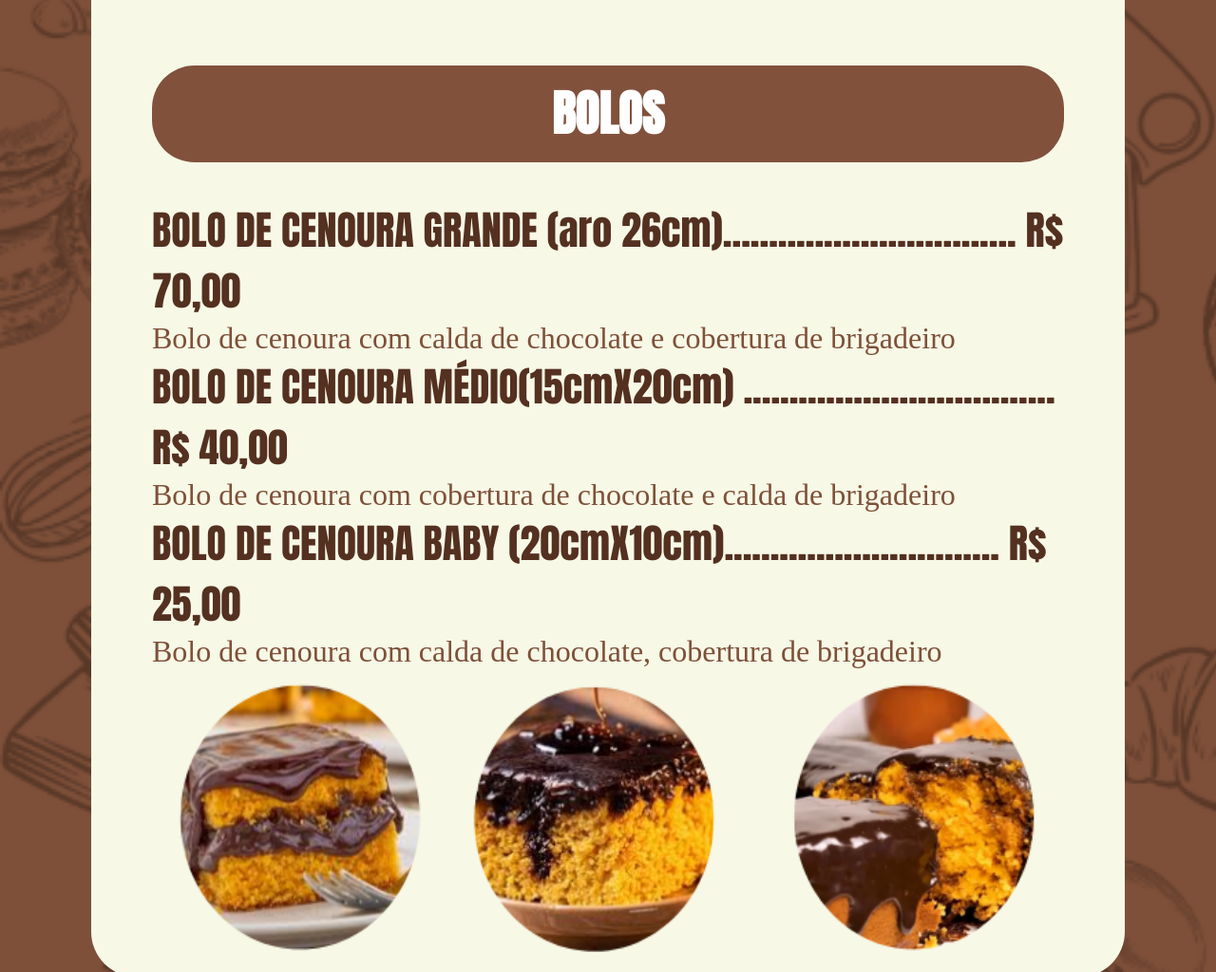
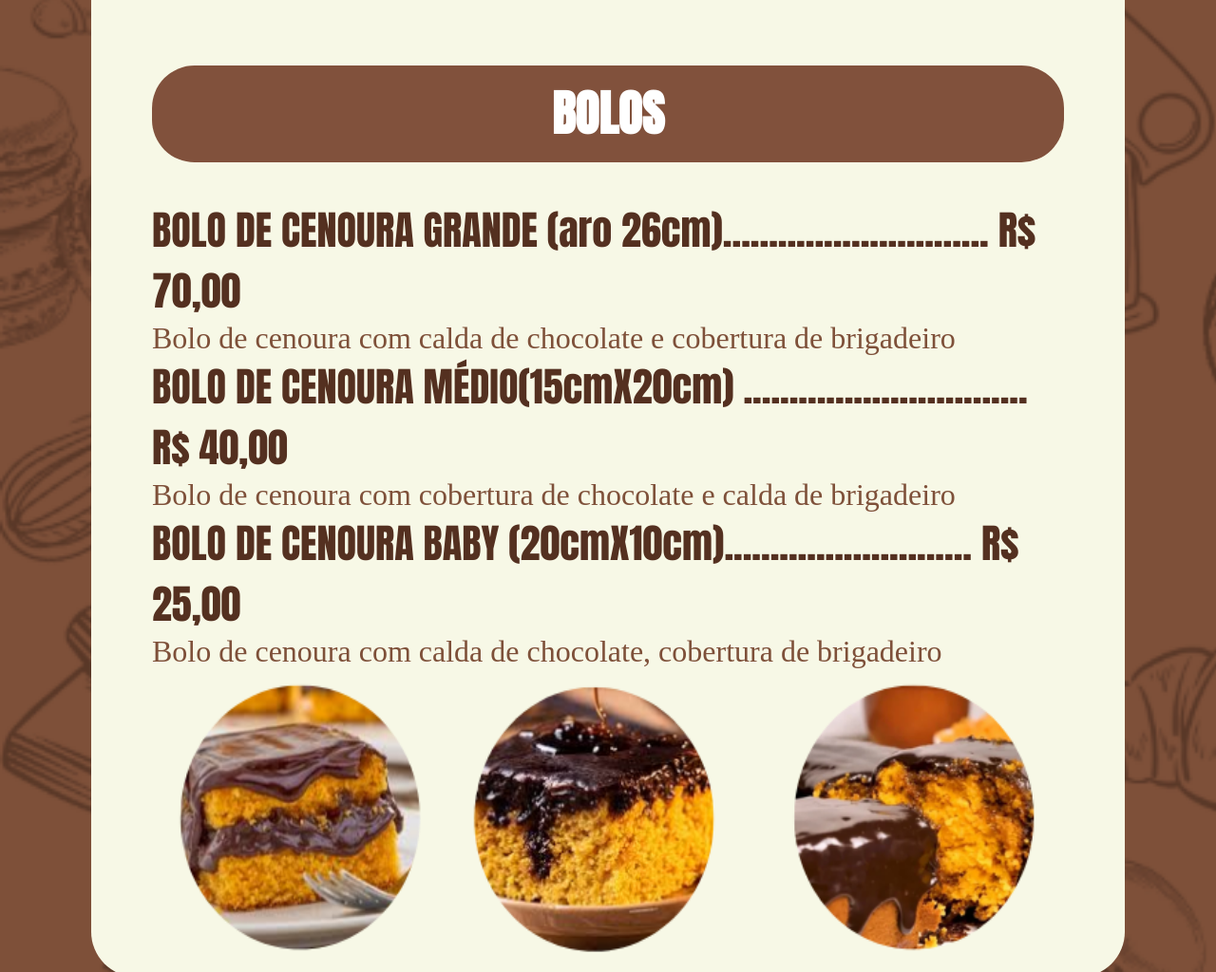
Before and after one commit to LucasSampaio2005/teste-cardapio, a Flask app: page / in a window 1280 px wide. Shown: the part 3847-4871 px from the top of the page at 95% size. Run offline with Flask 3, Linux system fonts and the light colour scheme; some web fonts are replaced.

Commit message:
Update main.html

```diff
--- a/templates/main.html
+++ b/templates/main.html
@@ -125,15 +125,15 @@
     <div>
         <ul>
             <li>
-                <p class="produto">BOLO DE CENOURA GRANDE (aro 26cm)................................ R$ 70,00</p>
+                <p class="produto">BOLO DE CENOURA GRANDE (aro 26cm)............................. R$ 70,00</p>
                 <p class="descricao">Bolo de cenoura com calda de chocolate e cobertura de brigadeiro</p>
             </li>
             <li>
-                <p class="produto">BOLO DE CENOURA MÉDIO(15cmX20cm) .................................. R$ 40,00</p>
+                <p class="produto">BOLO DE CENOURA MÉDIO(15cmX20cm) ............................... R$ 40,00</p>
                 <p class="descricao">Bolo de cenoura com cobertura de chocolate e calda de brigadeiro</p>
             </li>
             <li>
-                <p class="produto">BOLO DE CENOURA BABY (20cmX10cm).............................. R$ 25,00</p>
+                <p class="produto">BOLO DE CENOURA BABY (20cmX10cm)........................... R$ 25,00</p>
                 <p class="descricao">Bolo de cenoura com calda de chocolate, cobertura de brigadeiro</p>
             </li>
         </ul>
```
